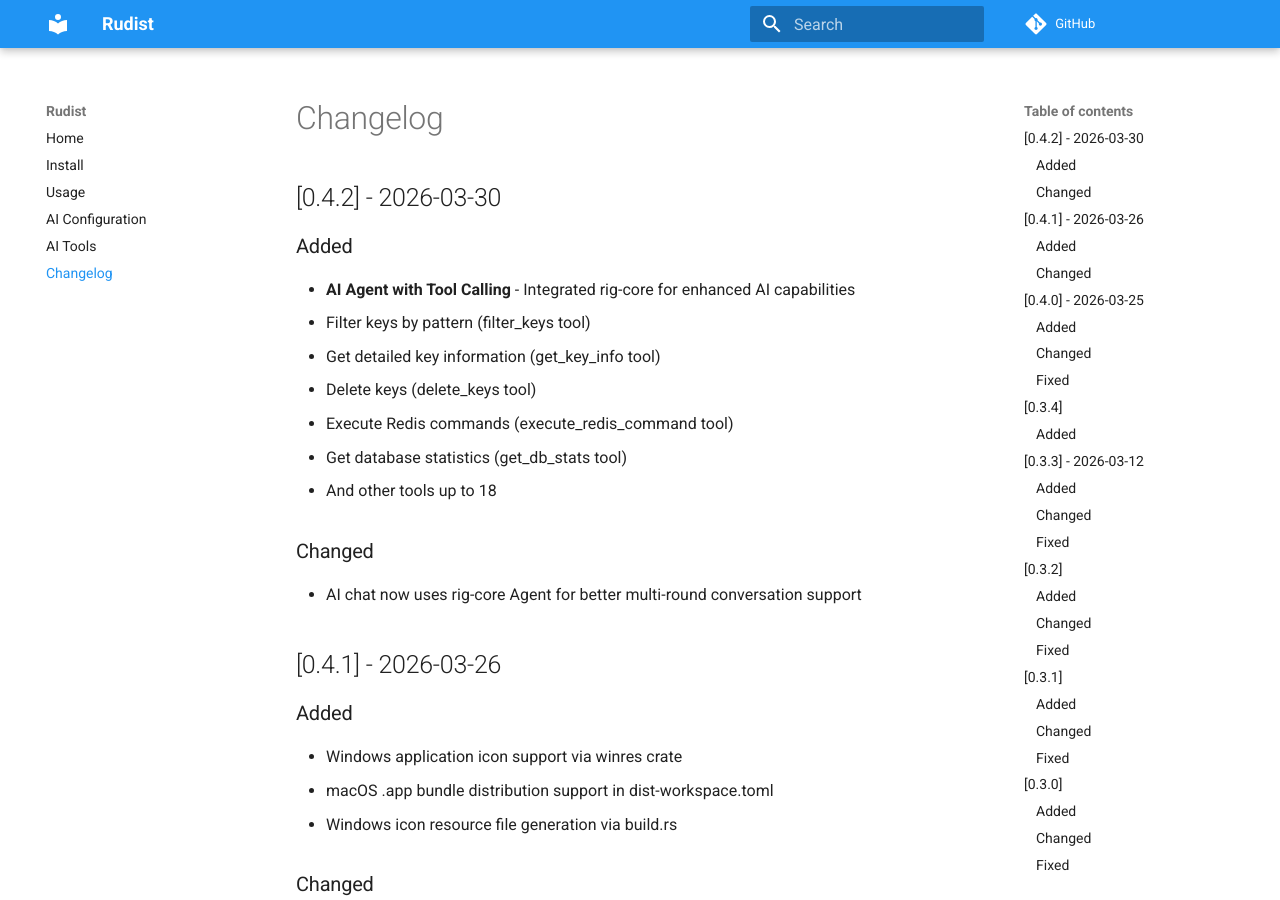
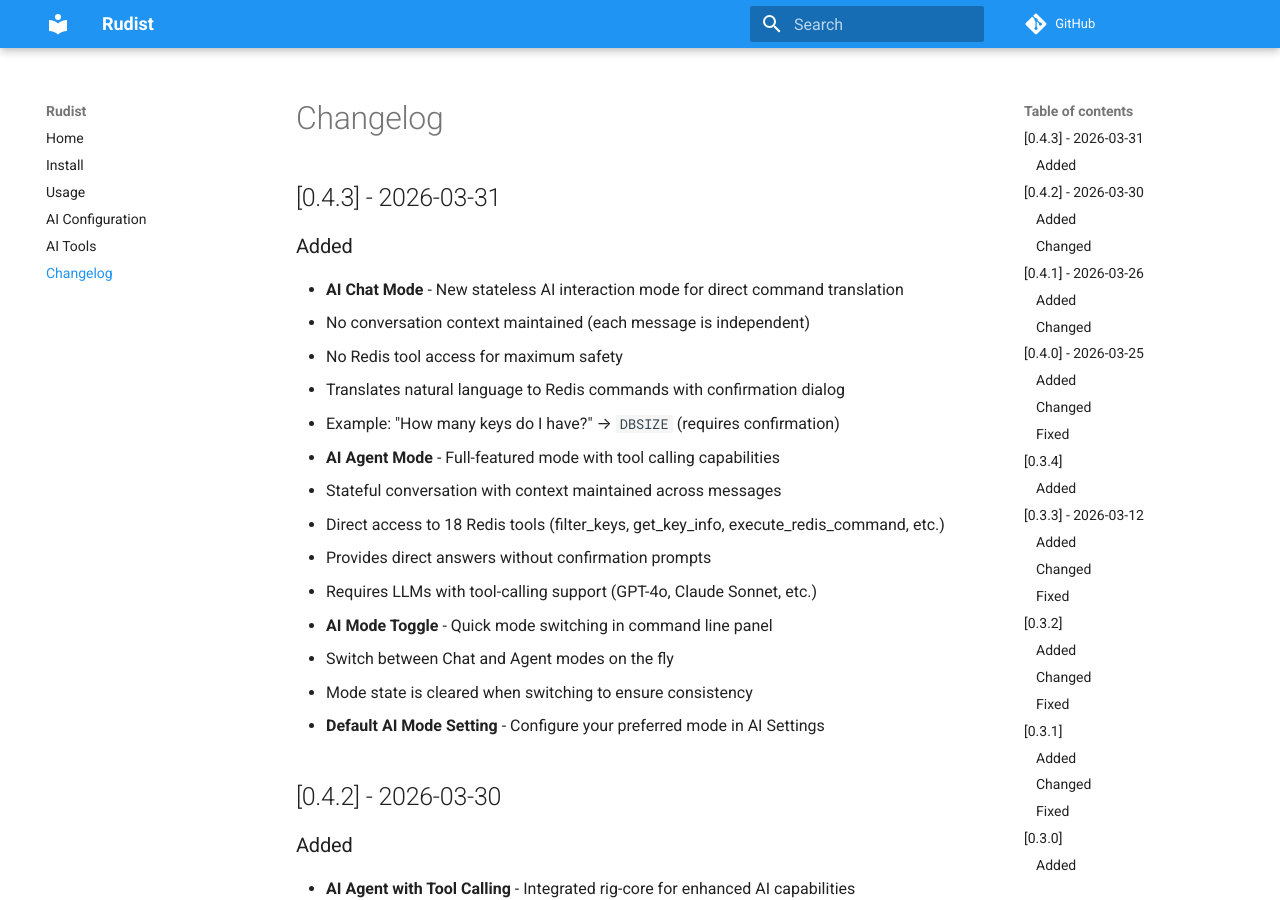
Before and after one commit to davelet/redis-egui-client, an MkDocs documentation site: the page built from docs/changelog.md, in a window 1280 px wide and 900 px high. Built offline with MkDocs 1.6.1 and Material for MkDocs 9.7.7, drawn with Linux system fonts in a browser that asks for light colours; comment, search, counter and statistics services are not loaded.

Commit message:
docs: Add 0.4.3 release notes (AI modes, toggle, defaults)
docs/changelog.md: Add 0.4.3 release notes with AI Chat Mode, Agent Mode, mode toggle, and default setting (18)

```diff
--- a/docs/changelog.md
+++ b/docs/changelog.md
@@ -1,4 +1,22 @@
 # Changelog
+
+## [0.4.3] - 2026-03-31
+
+### Added
+- **AI Chat Mode** - New stateless AI interaction mode for direct command translation
+  - No conversation context maintained (each message is independent)
+  - No Redis tool access for maximum safety
+  - Translates natural language to Redis commands with confirmation dialog
+  - Example: "How many keys do I have?" → `DBSIZE` (requires confirmation)
+- **AI Agent Mode** - Full-featured mode with tool calling capabilities
+  - Stateful conversation with context maintained across messages
+  - Direct access to 18 Redis tools (filter_keys, get_key_info, execute_redis_command, etc.)
+  - Provides direct answers without confirmation prompts
+  - Requires LLMs with tool-calling support (GPT-4o, Claude Sonnet, etc.)
+- **AI Mode Toggle** - Quick mode switching in command line panel
+  - Switch between Chat and Agent modes on the fly
+  - Mode state is cleared when switching to ensure consistency
+- **Default AI Mode Setting** - Configure your preferred mode in AI Settings
 
 ## [0.4.2] - 2026-03-30
 
```
